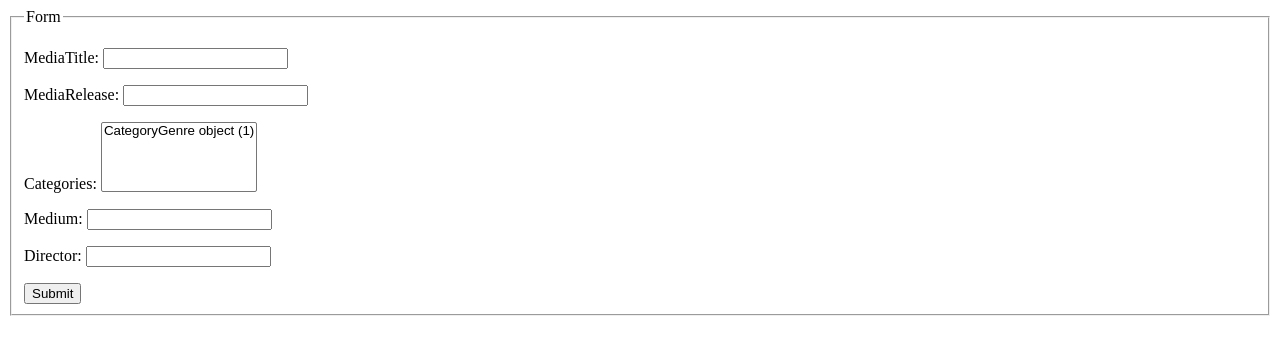
After one commit to braydonwillms/MediaHub, a Django app: page /dashboard/addMovie/ in a window 1280 px wide. The commit adds this page. Shown: the top 355 px of the page. Run offline with Django 4.2, Linux system fonts and the light colour scheme; tables that the repository leaves empty hold one stand-in row (values such as "Sample post").

Commit message:
Add Movie form

```diff
--- /dev/null
+++ b/MediaHub/dashboard/forms.py
@@ -0,0 +1,7 @@
+from django.forms import ModelForm
+from api.models import *
+
+class addMovieForm(ModelForm):
+    class Meta:
+        model = Movie
+        fields = ['mediaTitle','mediaRelease','categories','medium','director']
--- /dev/null
+++ b/MediaHub/dashboard/templates/dashboard/addMovie.html
@@ -0,0 +1,10 @@
+<div class="container">
+    <form method="POST">
+      <fieldset>
+        <legend>Form</legend>
+        {% csrf_token %}
+        {{ form.as_p }}
+        <button type="submit" class="btn btn-primary">Submit</button>
+      </fieldset>
+    </form>
+</div>
--- a/MediaHub/dashboard/templates/dashboard/dashboard.html
+++ b/MediaHub/dashboard/templates/dashboard/dashboard.html
@@ -38,7 +38,7 @@ html,body,h1,h2,h3,h4,h5 {font-family: "Raleway", sans-serif}
     <a href="#" class="w3-bar-item w3-button w3-padding-16 w3-hide-large w3-dark-grey w3-hover-black" onclick="w3_close()" title="close menu"><i class="fa fa-remove fa-fw"></i>  Close Menu</a>
     <a href="#" class="w3-bar-item w3-button w3-padding w3-blue"><i class="fa fa-home fa-fw"></i>  Overview</a>
     <a href="#" class="w3-bar-item w3-button w3-padding"><i class="fa fa-play-circle fa-fw"></i>  Manage Playlist</a>
-    <a href={% url 'addMedia' %} class="w3-bar-item w3-button w3-padding"><i class="fa fa-bank fa-fw"></i> Add Media</a>
+    <a href={% url 'addMovie' %} class="w3-bar-item w3-button w3-padding"><i class="fa fa-bank fa-fw"></i> Add Media</a>
     <a href={% url 'viewMedia' %} class="w3-bar-item w3-button w3-padding"><i class="fa fa-comment fa-fw"></i>  View Media</a>
     <a href="#" class="w3-bar-item w3-button w3-padding"><i class="fa fa-comment fa-fw"></i>  Review Media</a>
     <a href="#" class="w3-bar-item w3-button w3-padding"><i class="fa fa-thumbs-up fa-fw"></i>  Suggest Media</a>
--- a/MediaHub/dashboard/urls.py
+++ b/MediaHub/dashboard/urls.py
@@ -3,6 +3,6 @@ from . import views
 
 urlpatterns = [
     path('', views.dashboard, name='dashboard'),
-    path('addMedia/', views.addMedia, name='addMedia'),
+    path('addMovie/', views.addMovie, name='addMovie'),
     path('viewMedia/', views.viewMedia.as_view(), name='viewMedia')
 ]
--- a/MediaHub/dashboard/views.py
+++ b/MediaHub/dashboard/views.py
@@ -1,15 +1,21 @@
 from django.shortcuts import render
 from django.views import generic
 from api.models import *
+from .forms import *
 
 # Create your views here.
 def dashboard(request):
     context = {}
     return render(request, 'dashboard/dashboard.html', context)
 
-def addMedia(request):
-    context = {}
-    return render(request, 'dashboard/addMedia.html', context)
+def addMovie(request):
+    if request.method == "POST":
+        form = addMovieForm(request.POST)
+        if form.is_valid():
+            form.save()
+    else:
+      form = addMovieForm()
+    return render(request, 'dashboard/addMovie.html', {'form': form})
 
 class viewMedia(generic.ListView):
     model = Media
```
Also changed, not shown: MediaHub/dashboard/templates/dashboard/addMedia.html (deleted).
